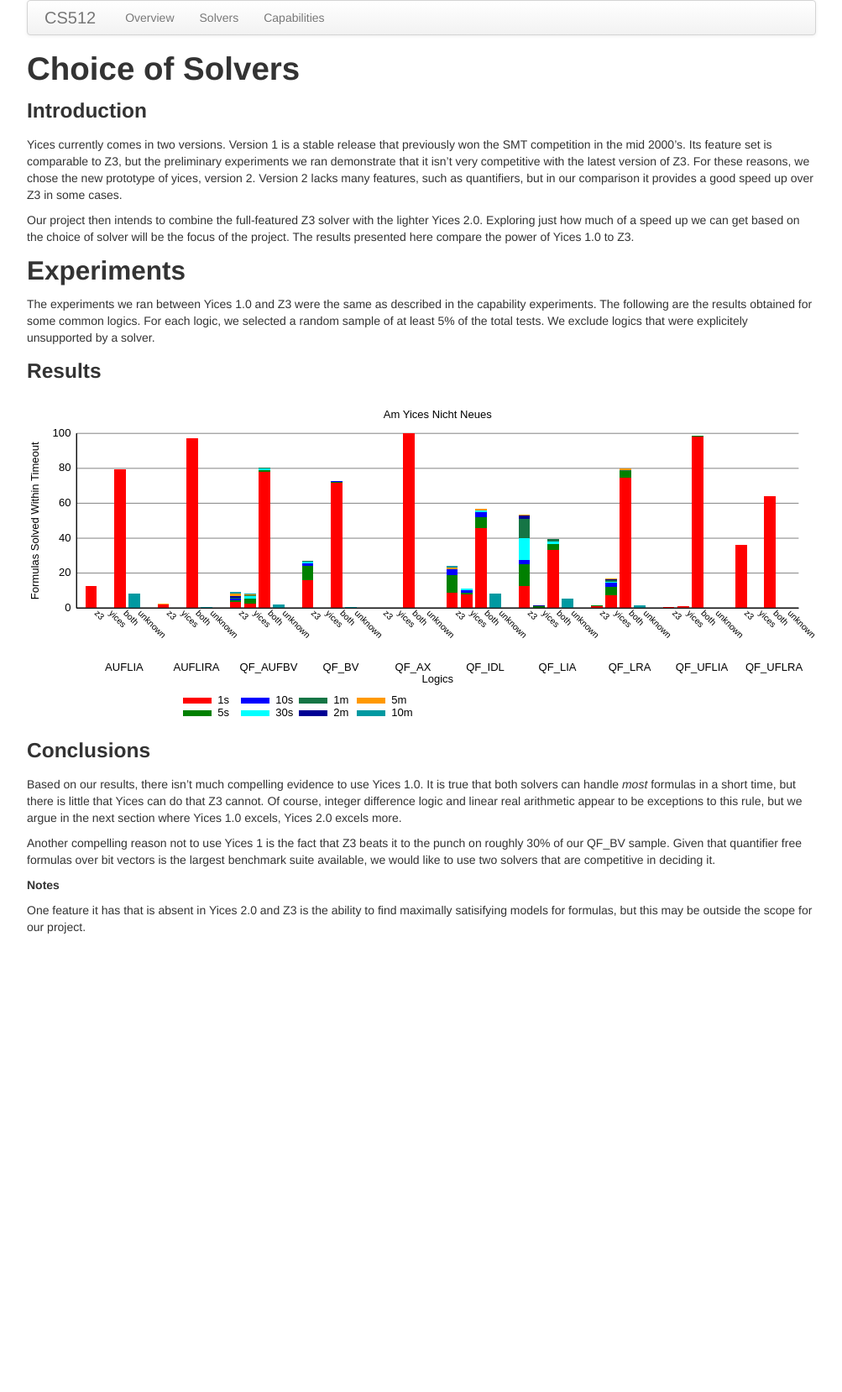
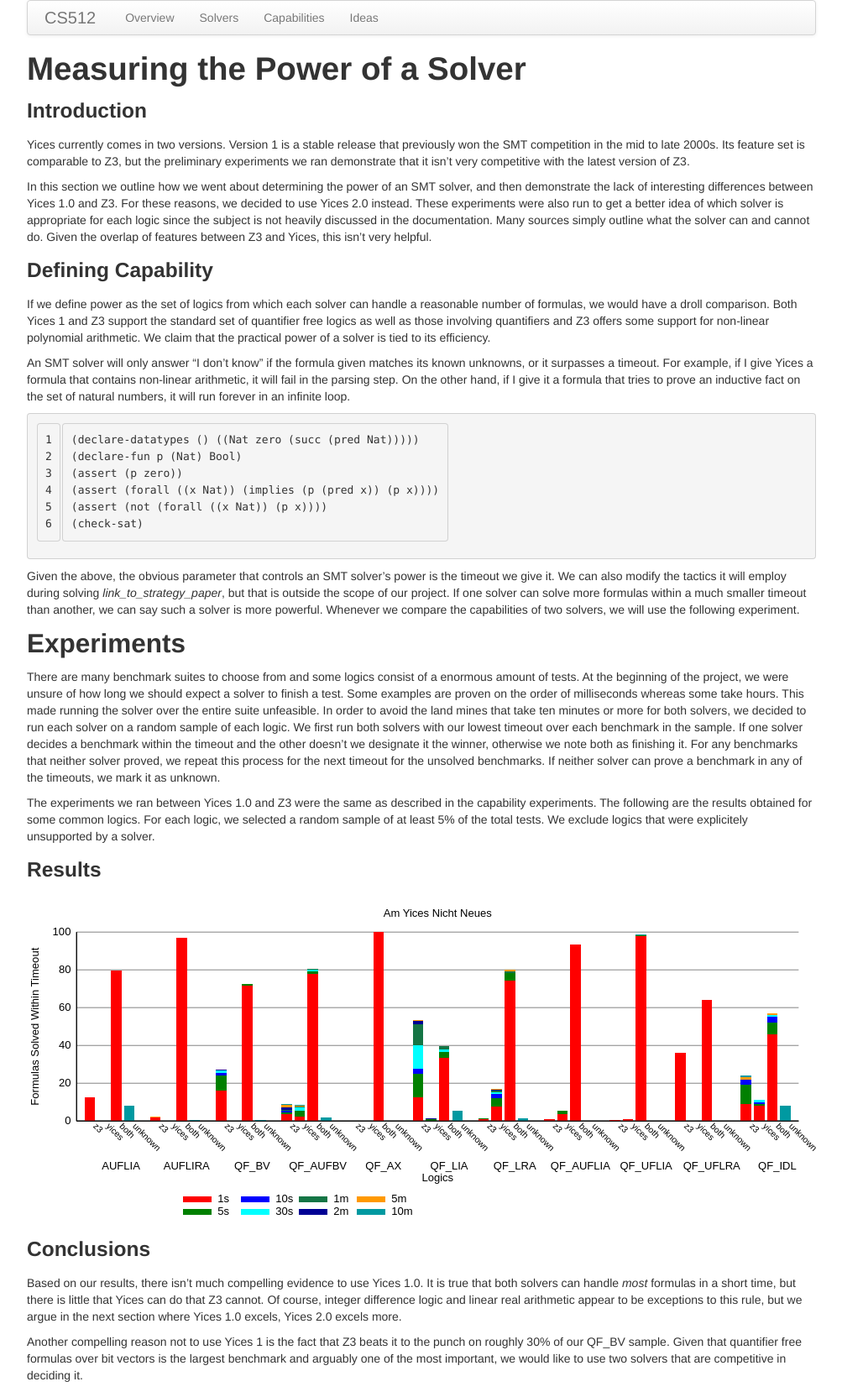
Before and after one commit to wdblair/composite-smt, a Jekyll site: the page built from site/solvers.md, in a window 1280 px wide. Shown: the whole page at 84% size, without its empty margins (138-1141 px from the left). Built offline with Jekyll 4.4.1, drawn with Linux system fonts in a browser that asks for light colours; Markdown is read by kramdown in place of the engine named in the settings; before the commit the page ends 1124 px from its top, so only the background shows below that.

```diff
--- a/site/_layouts/default.html
+++ b/site/_layouts/default.html
@@ -14,6 +14,7 @@ CS512 Project - {{page.title}}
       <li><a href="index.html">Overview</a></li>
       <li><a href="solvers.html">Solvers</a></li>
       <li><a href="power.html">Capabilities</a></li>
+      <li><a href="ideas.html">Ideas</a></li>
     </ul>
   </div>
 </div>
--- a/site/solvers.md
+++ b/site/solvers.md
@@ -1,5 +1,5 @@
 ---
-title: Choice of Solvers
+title: Measuring the Power of a Solver
 layout: default
 ---
 
@@ -8,19 +8,61 @@ layout: default
 ### Introduction
 
 Yices currently comes in two versions. Version 1 is a stable release that
-previously won the SMT competition in the mid 2000's. Its feature set is
+previously won the SMT competition in the mid to late 2000s. Its feature set is
 comparable to Z3, but the preliminary experiments we ran demonstrate that
-it isn't very competitive with the latest version of Z3. For these reasons,
-we chose the new prototype of yices, version 2. Version 2 lacks many features,
-such as quantifiers, but in our comparison it provides a good speed up over Z3
-in some cases.
+it isn't very competitive with the latest version of Z3.
 
-Our project then intends to combine the full-featured Z3 solver with the lighter
-Yices 2.0. Exploring just how much of a speed up we can get based on the choice
-of solver will be the focus of the project. The results presented here compare
-the power of Yices 1.0 to Z3.
+In this section we outline how we went about determining the power of an SMT
+solver, and then demonstrate the lack of interesting differences between Yices 1.0
+and Z3. For these reasons, we decided to use Yices 2.0 instead. These experiments
+were also run to get a better idea of which solver is appropriate for each logic
+since the subject is not heavily discussed in the documentation. Many sources simply
+outline what the solver can and cannot do. Given the overlap of features between
+Z3 and Yices, this isn't very helpful.
+
+### Defining Capability
+
+If we define power as the set of logics from which each solver can handle a
+reasonable number of formulas, we would have a droll comparison.
+Both Yices 1 and Z3 support the standard set of quantifier free logics as well
+as those involving quantifiers and Z3 offers some support for non-linear
+polynomial arithmetic. We claim that the practical power of a solver is tied to
+its efficiency.
+
+An SMT solver will only answer "I don't know" if the formula given matches its known
+unknowns, or it surpasses a timeout. For example, if I give Yices a formula that
+contains non-linear arithmetic, it will fail in the parsing step. On the other hand,
+if I give it a formula that tries to prove an inductive fact on the set of natural
+numbers, it will run forever in an infinite loop.
+
+    (declare-datatypes () ((Nat zero (succ (pred Nat)))))
+    (declare-fun p (Nat) Bool)
+    (assert (p zero))
+    (assert (forall ((x Nat)) (implies (p (pred x)) (p x))))
+    (assert (not (forall ((x Nat)) (p x))))
+    (check-sat)
+
+Given the above, the obvious parameter that controls an SMT solver's power is the
+timeout we give it. We can also modify the tactics it will employ during
+solving _link_to_strategy_paper_, but that is outside the scope of our project. If
+one solver can solve more formulas within a much smaller timeout than
+another, we can say such a solver is more powerful. Whenever we compare the capabilities
+of two solvers, we will use the following experiment.
 
 ## Experiments
+
+There are many benchmark suites to choose from and some logics consist of a
+enormous amount of tests. At the beginning of the project, we were unsure of how
+long we should expect a solver to finish a test. Some examples are proven on the
+order of milliseconds whereas some take hours. This made running the solver over the
+entire suite unfeasible. In order to avoid the land mines that take ten minutes or
+more for both solvers, we decided to run each solver on a random sample of each logic.
+We first run both solvers with our lowest timeout over each benchmark in the sample.
+If one solver decides a benchmark within the timeout and the other doesn't we
+designate it the winner, otherwise we note both as finishing it. For any benchmarks
+that neither solver proved, we repeat this process for the next timeout for the unsolved
+benchmarks. If neither solver can prove a benchmark in any of the timeouts, we mark it
+as unknown.
 
 The experiments we ran between Yices 1.0 and Z3 were the same as described in the
 capability experiments. The following are the results obtained for some common
@@ -36,17 +78,13 @@ tests. We exclude logics that were explicitely unsupported by a solver.
 Based on our results, there isn't much compelling evidence to use Yices
 1.0. It is true that both solvers can handle _most_ formulas in a short
 time, but there is little that Yices can do that Z3 cannot. Of course,
-integer difference logic and linear real arithmetic appear to be exceptions to this rule, but we argue in the next section where Yices 1.0 excels, Yices 2.0 excels more.
+integer difference logic and linear real arithmetic appear to be exceptions to this rule,
+but we argue in the next section where Yices 1.0 excels, Yices 2.0 excels more.
 
 Another compelling reason not to use Yices 1 is the fact that Z3 beats it
 to the punch on roughly 30% of our QF_BV sample. Given that quantifier
-free formulas over bit vectors is the largest benchmark suite available,
-we would like to use two solvers that are competitive in deciding it.
-
-##### Notes
-
-One feature it has that is absent in Yices 2.0 and Z3 is the ability
-to find maximally satisifying models for formulas, but this may be outside
-the scope for our project.
+free formulas over bit vectors is the largest benchmark and arguably one
+of the most important, we would like to use two solvers that are competitive
+in deciding it.
 
 [1]: img/solvers/yices.svg
```
Also changed, not shown: scripts/graph.rb (+1 -7 lines), site/ideas.md (added, +89 -0 lines), site/index.md (+9 -76 lines), site/power.md (+1 -0 lines), site/img/power/power.svg, site/img/solvers/yices.svg, 1 other file.
